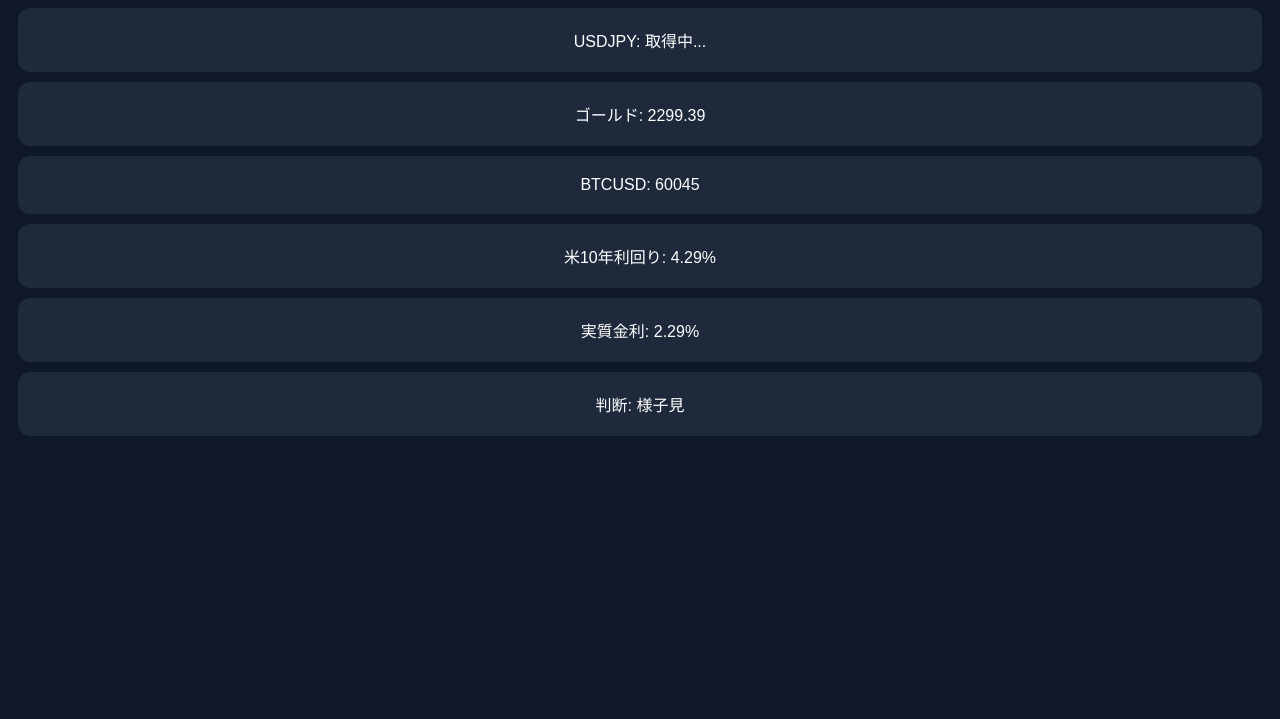
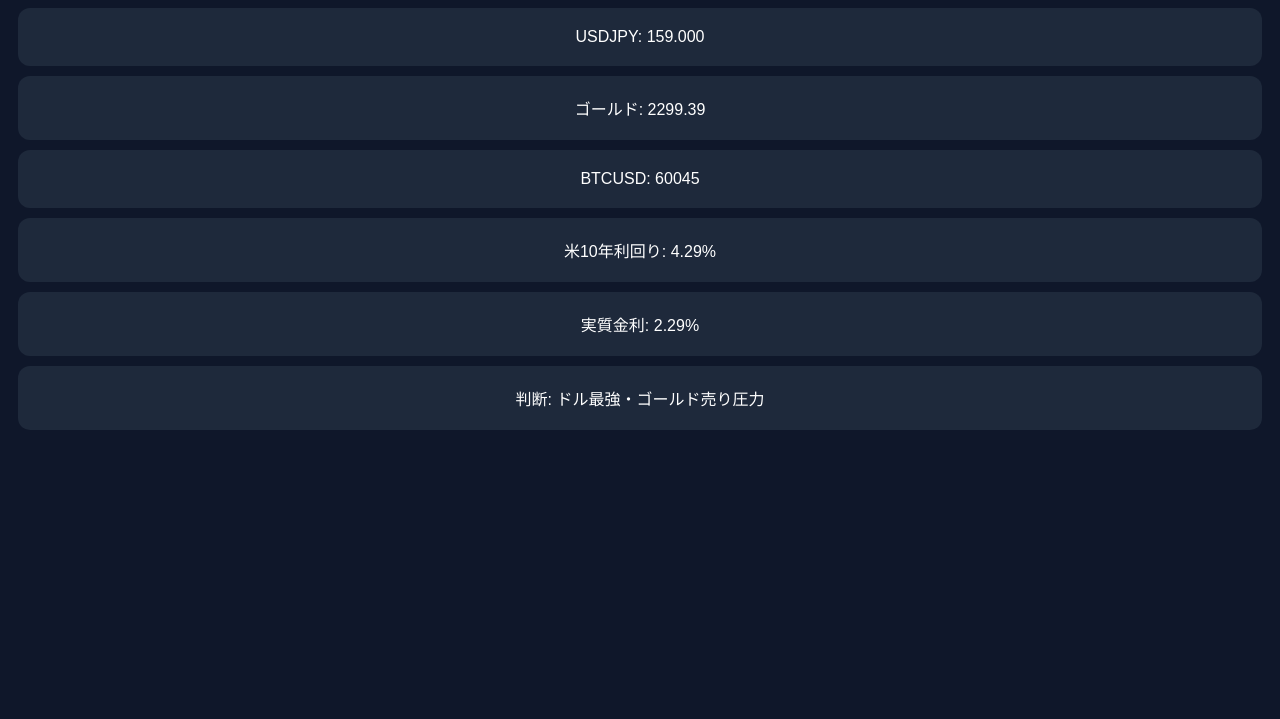
Before and after one commit to kazu17-pixel/trading-dashboard, a plain HTML site: page index.html in a window 1280 px wide. Shown: the part 81-800 px from the top of the page. Drawn offline with Linux system fonts and the light colour scheme; no server answers.

Commit message:
Update index.html

```diff
--- a/index.html
+++ b/index.html
@@ -36,7 +36,7 @@ body {
 const API_KEY = "0b6059c8fad24f9393f34be313f78314";
 
 // 🔥 ここが重要（値を保持する）
-let usdjpy = "--";
+let usdjpy = 159.000;
 let gold = 2300;
 let btc = 60000;
 
```
